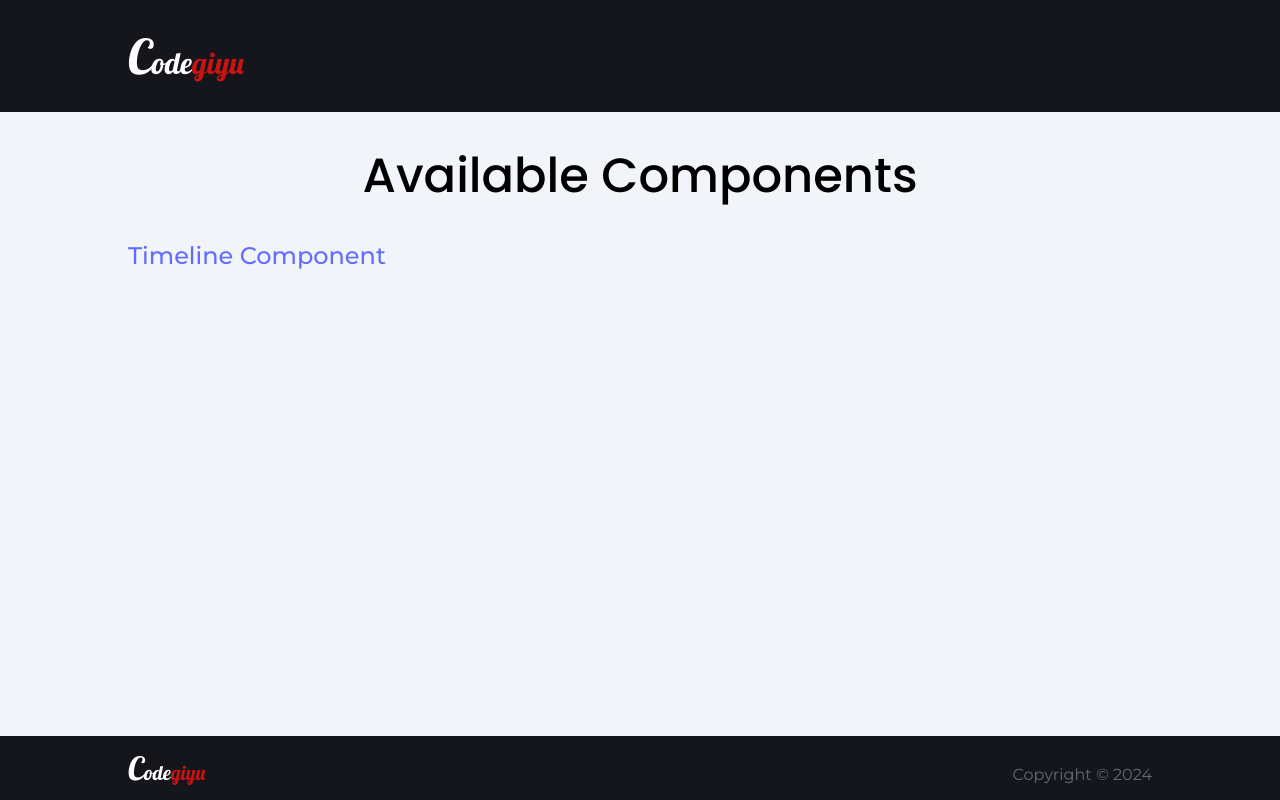
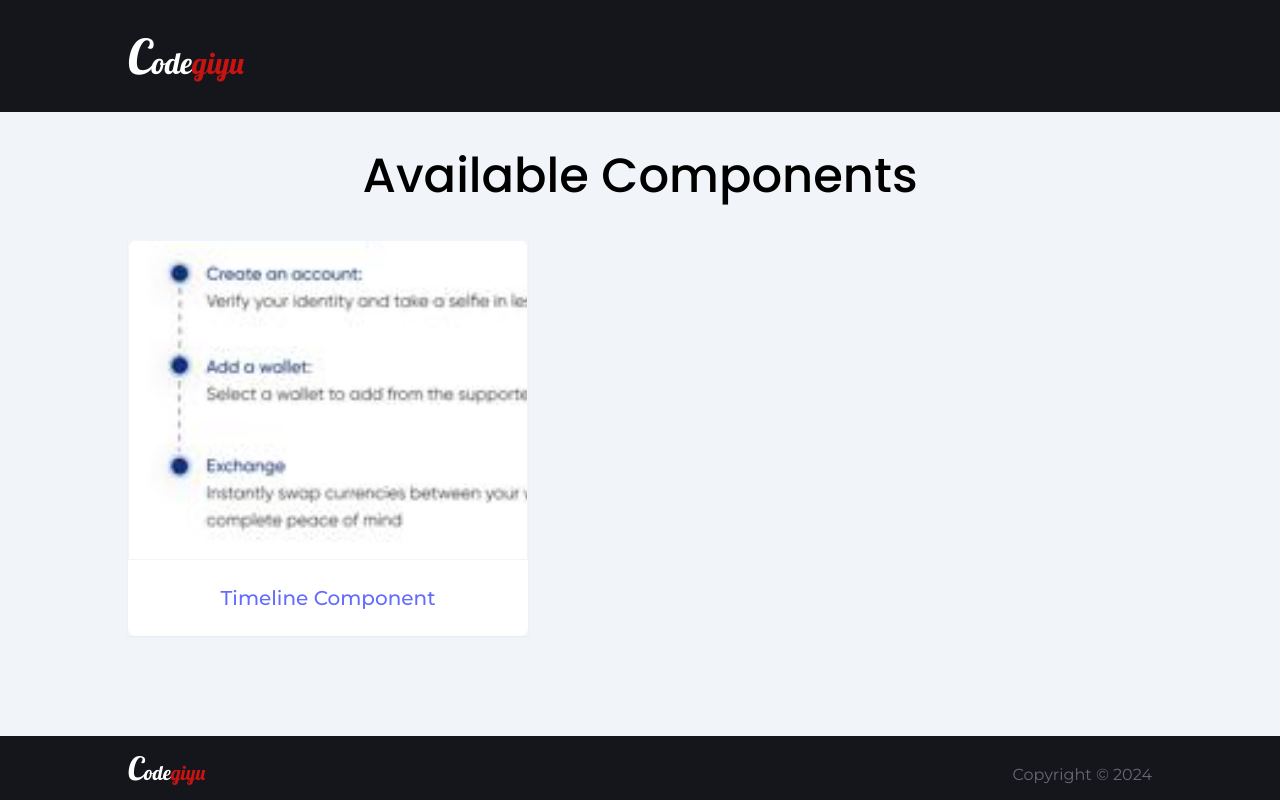
Before and after one commit to codegiyu/random-react-components, a React (Vite) app: page / in a window 1280 px wide. Built offline with nearby package versions, Linux system fonts and the light colour scheme.

Commit message:
fix: added marginBottom instead of gap and introduced document.readyState to timelineSingle

```diff
--- a/src/components/Timeline.tsx
+++ b/src/components/Timeline.tsx
@@ -4,7 +4,7 @@ import { TimelineSingle } from './TimelineSingle';
 
 const Timeline: React.FC<TimelineProps> = ({ data }) => {
   return (
-    <section className="grid gap-6">
+    <section className="grid">
       {data.map((item, idx, arr) => (
         <TimelineSingle
           key={idx}
--- a/src/components/TimelineSingle.tsx
+++ b/src/components/TimelineSingle.tsx
@@ -1,4 +1,4 @@
-import { useRef, useLayoutEffect, useState, useMemo } from 'react';
+import { useRef, useEffect, useState, useMemo } from 'react';
 
 export const TimelineSingle: React.FC<TimelineSingleProps> = ({
   heading,
@@ -13,34 +13,61 @@ export const TimelineSingle: React.FC<TimelineSingleProps> = ({
   // Width of the greyish circle surrounding the blue dot
   const circleWidth = useMemo(() => 22, []);
 
+  // gap property is applied as margin bottom for singles that have another one below them
+  const marginBottom = useMemo(
+    () => (index < arrayLength - 1 ? gap : 0),
+    [index, arrayLength, gap],
+  );
+
   // The line is absolutely placed at the bottom of the circle.
+
   // Lineheight is the height of this TimelineSingle component plus the gap between the groups
   // minus half the height of the greyish circle. This half is subtacted so the line definitely
   // gets into the space for the next circle but not enough to come out at the other end
+
+  // If compHeight is zero, without the ternery below, lineHeight will be some small value
+  // that just looks weird, so the ternary makes it all or nothing.
+
   const lineHeight = useMemo(
-    () => compHeight + gap - circleWidth / 2,
+    () => (compHeight ? compHeight + gap - circleWidth / 2 : 0),
     [circleWidth, compHeight, gap],
   );
 
   const handleResize = () => {
     const comp = compRef.current;
 
-    if (comp) {
+    if (comp && document.readyState === 'complete') {
       setCompHeight(comp.getBoundingClientRect().height);
     }
   };
 
-  useLayoutEffect(() => {
+  useEffect(() => {
+    // Call resize function when component is done loading
     handleResize();
+
+    // There is usually a layout shift right after the component loads due to css properly taking effect
+    // This setTimeout accounts for that....hopefully
+    setTimeout(() => handleResize(), 1000);
+
+    // In the case of the page being reloaded or freshly loaded, this event will be fired.
+    // The handleResize function call and setTimeout above are only simulating the effects of this listener
+    // for pages navigated to by react-router since this event will not be fired then.
+    document.addEventListener('readystatechange', handleResize);
+
+    // If the window is resized, call resize function again
     window.addEventListener('resize', handleResize);
 
     return () => {
+      document.removeEventListener('readystatechange', handleResize);
       window.removeEventListener('resize', handleResize);
     };
   }, []);
 
   return (
-    <div ref={compRef} className="grid grid-cols-[auto_1fr] gap-4">
+    <div
+      ref={compRef}
+      className="grid grid-cols-[auto_1fr] gap-4"
+      style={{ marginBottom }}>
       <div
         className="relative grid place-items-center rounded-full aspect-square bg-blue-950/30 z-[1]"
         style={{ width: `${circleWidth}px` }}>
--- a/src/pages/Home.tsx
+++ b/src/pages/Home.tsx
@@ -1,5 +1,6 @@
 import { MainLayout } from '../layout/MainLayout';
 import { Link } from 'react-router-dom';
+import timeline1 from '../assets/images/timeline-1.png';
 
 export const Home = () => {
   return (
@@ -8,11 +9,20 @@ export const Home = () => {
         <h1 className="font-poppins text-2xl lg:text-5xl mb-10 font-semibold lg:font-medium text-center">
           Available Components
         </h1>
-        <ol className="my-10 list-none">
-          <li>
-            <Link to="/timeline-1" className="link text-xl lg:text-2xl">
-              Timeline Component
-            </Link>
+        <ol className="my-10 list-none flex flex-wrap items-center justify-start gap-10">
+          <li className="w-full sm:w-[300px] lg:w-[400px] shadow-sm">
+            <figure className="bg-white w-full rounded-lg overflow-hidden">
+              <img
+                src={timeline1}
+                alt="Timeline 1"
+                className="w-full aspect-[1.25] object-cover object-left border border-slate-100 rounded-t-lg"
+              />
+              <figcaption className="w-full py-6 px-4">
+                <Link to="/timeline-1" className="link text-lg lg:text-xl w-full">
+                  <p className="text-center">Timeline Component</p>
+                </Link>
+              </figcaption>
+            </figure>
           </li>
         </ol>
       </section>
```
Also changed, not shown: src/assets/images/timeline-1.png (added).
